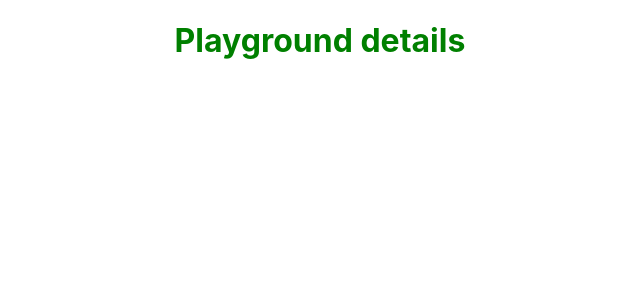
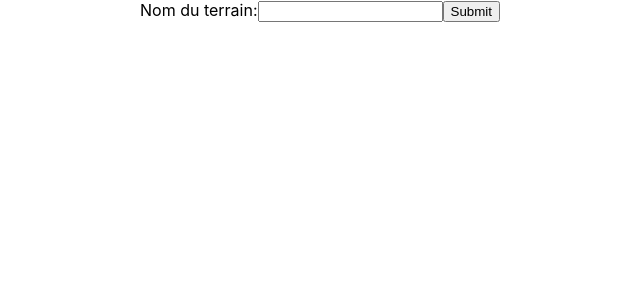
Before and after one commit to Bobbyberu/playground-app, a React (Create React App) app in the folder playground-web/: page /details in a window 1280 px wide. Shown: the top 300 px of the page, without its empty margins (320-960 px from the left). Built offline with nearby package versions, Linux system fonts and the light colour scheme; the HTML template or start-up script is replaced by a standard one.

Commit message:
working progress

```diff
--- a/playground-web/src/AppRouter.js
+++ b/playground-web/src/AppRouter.js
@@ -1,14 +1,14 @@
 import React from "react";
 import { BrowserRouter as Router, Route, Link } from "react-router-dom";
 import Home from './pages/home/home';
-import PlaygroundDetails from './pages/playground-details/playground-details';
+import PlaygroundNew from './pages/playground-new/playground-new';
 import SignIn from './pages/sign-in/sign-in';
 import SignUp from './pages/sign-up/sign-up';
 
 const AppRouter = () => (
     <React.Fragment>
         <Route path="/" exact component={() => (<Home />)} />
-        <Route path="/details" component={() => (<PlaygroundDetails />)} />
+        <Route path="/details" component={() => (<PlaygroundNew />)} />
         <Route path="/signin" component={() => (<SignIn />)} />
         <Route path="/signup" component={() => (<SignUp />)} />
     </React.Fragment>
--- a/playground-web/src/pages/home/home.css
+++ b/playground-web/src/pages/home/home.css
@@ -3,10 +3,10 @@ h1 {
 }
 
 .fullscreen {
-    position: fixed;
+    position: relative;
     top: 0;
     left: 0;
-    bottom: 0;
+    bottom: 50px;
     right: 0;
     overflow: auto;
 }
--- a/playground-web/src/pages/home/home.js
+++ b/playground-web/src/pages/home/home.js
@@ -1,5 +1,6 @@
 import React, { Component } from 'react';
 import { Map, Marker, Popup, TileLayer } from 'react-leaflet';
+import PlaygroundDetails from '../playground-details/playground-details';
 import './home.css';
 var Tools = require('../../services/tools');
 
@@ -8,31 +9,54 @@ export default class Home extends Component {
         super(props)
         this.state = {
             location: undefined,
-            zoom: 15
+            zoom: 15,
+            name: '',
+            adress: '',
         }
     }
 
     componentDidMount() {
-        let currentLocation;
+        let currentLocation, currentName, currentAdress;
         Tools.getLocation(function(position) {
             currentLocation = [position.coords.latitude, position.coords.longitude];
             this.setState({
                 location: currentLocation
             });
         }.bind(this));
+
+        // Récupérer les propriétés lieés au terrain du marqueur, pour l'instant de la position courante
+        this.setState({
+            name: 'Abdel la cisah akay limpulsif',
+            adress: '53 rue des pruniers 69007 Lyon',
+        })
+    }
+
+    handleClick(){
+
     }
 
     render() {
         return (
+            <div>
                 <Map center={this.state.location} zoom={this.state.zoom} className="fullscreen">
                     <TileLayer
                         url="https://{s}.tile.openstreetmap.org/{z}/{x}/{y}.png"
                         attribution="&copy; <a href=&quot;http://osm.org/copyright&quot;>OpenStreetMap</a> contributors"
                     />
                     <Marker position={this.state.location}>
-                    <Popup>A pretty CSS3 popup.<br />Easily customizable.</Popup>
+                        <Popup>
+                            {/* Afficher le composant détails du playground avec les props associées au marqueur*/}
+                            <PlaygroundDetails
+                                name={this.state.name}
+                                adress={this.state.adress}
+                            />
+                        </Popup>
                     </Marker>
                 </Map>
+                <button onClick={this.handleClick}>
+                    Add playground
+                </button>
+            </div>
         );
     }
 }
--- a/playground-web/src/pages/playground-details/playground-details.css
+++ b/playground-web/src/pages/playground-details/playground-details.css
@@ -0,0 +1,4 @@
+img{
+    max-width: 100%;
+    height: auto;
+}
--- a/playground-web/src/pages/playground-details/playground-details.js
+++ b/playground-web/src/pages/playground-details/playground-details.js
@@ -1,11 +1,20 @@
 import React, {Component} from 'react';
+import img from '../../pictures/playground.jpg';
+import './playground-details.css';
 
-export default class PlaygroundDetails extends Component {
-    render() {
-        return (
-            <div>
-                <h1>Playground details</h1>
-            </div>
-        )
-    }
-}
+const PlaygroundDetails = ({ name, adress }) => (
+    <div className="global">
+        <div className="header">
+            <h1>{name}</h1>
+            <img src={img}/>
+        </div>
+        <div className="leftSide">
+            <span className="label location">Location : {adress}</span>
+        </div>
+        <div className="rightSide">
+
+        </div>
+    </div>
+)
+
+export default PlaygroundDetails
--- /dev/null
+++ b/playground-web/src/pages/playground-new/playground-new.js
@@ -0,0 +1,43 @@
+import React, {Component} from 'react';
+import './playground-new.css';
+
+export default class PlaygroundNew extends Component {
+    constructor(props) {
+        super(props);
+        this.state = {value: ''};
+
+        this.handleChange = this.handleChange.bind(this);
+        this.handleSubmit = this.handleSubmit.bind(this);
+    }
+
+    handleChange(event) {
+        this.setState({value: event.target.value});
+    }
+
+    handleSubmit(event) {
+        alert('You added the playground ' + this.state.value);
+        event.preventDefault();
+    }
+
+    render() {
+        return (
+            /* TODO
+             Formulaire avec :
+             - Img
+             - Nom terrain
+             - Adresse
+             - Liste sport
+             - Chbx privé/couvert
+             - Description
+            */
+
+            <form onSubmit={this.handleSubmit}>
+                <label>
+                    Nom du terrain:
+                    <input type="text" value={this.state.value} onChange={this.handleChange} />
+                </label>
+                <input type="submit" value="Submit" />
+            </form>
+        )
+    }
+}
```
Also changed, not shown: playground-web/src/pages/playground-new/playground-new.css (added), playground-web/src/pictures/playground.jpg (added), 1 other file (tests, documents, lock files or other folders). Lines whose indentation alone changed are shown as unchanged.
